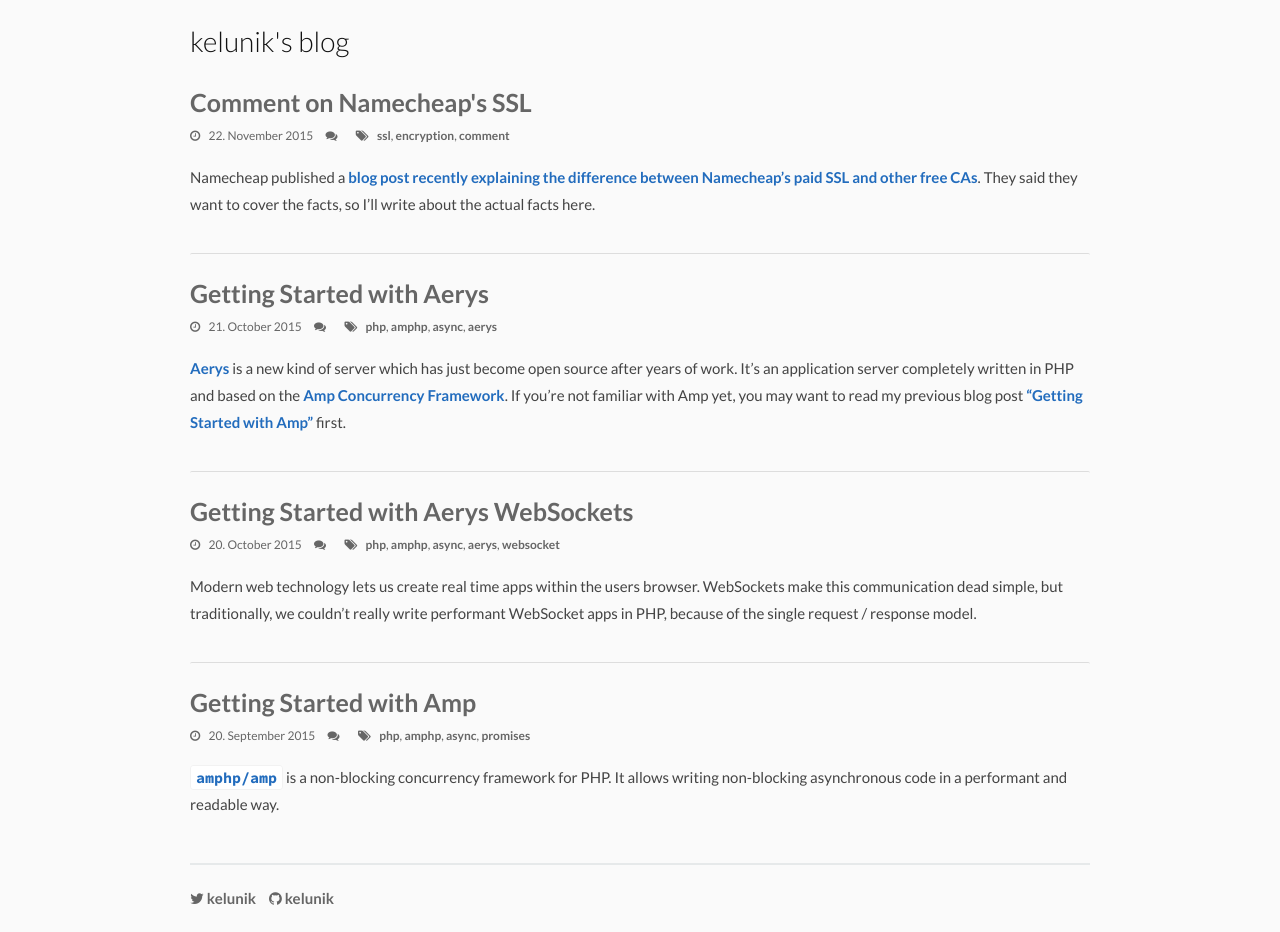
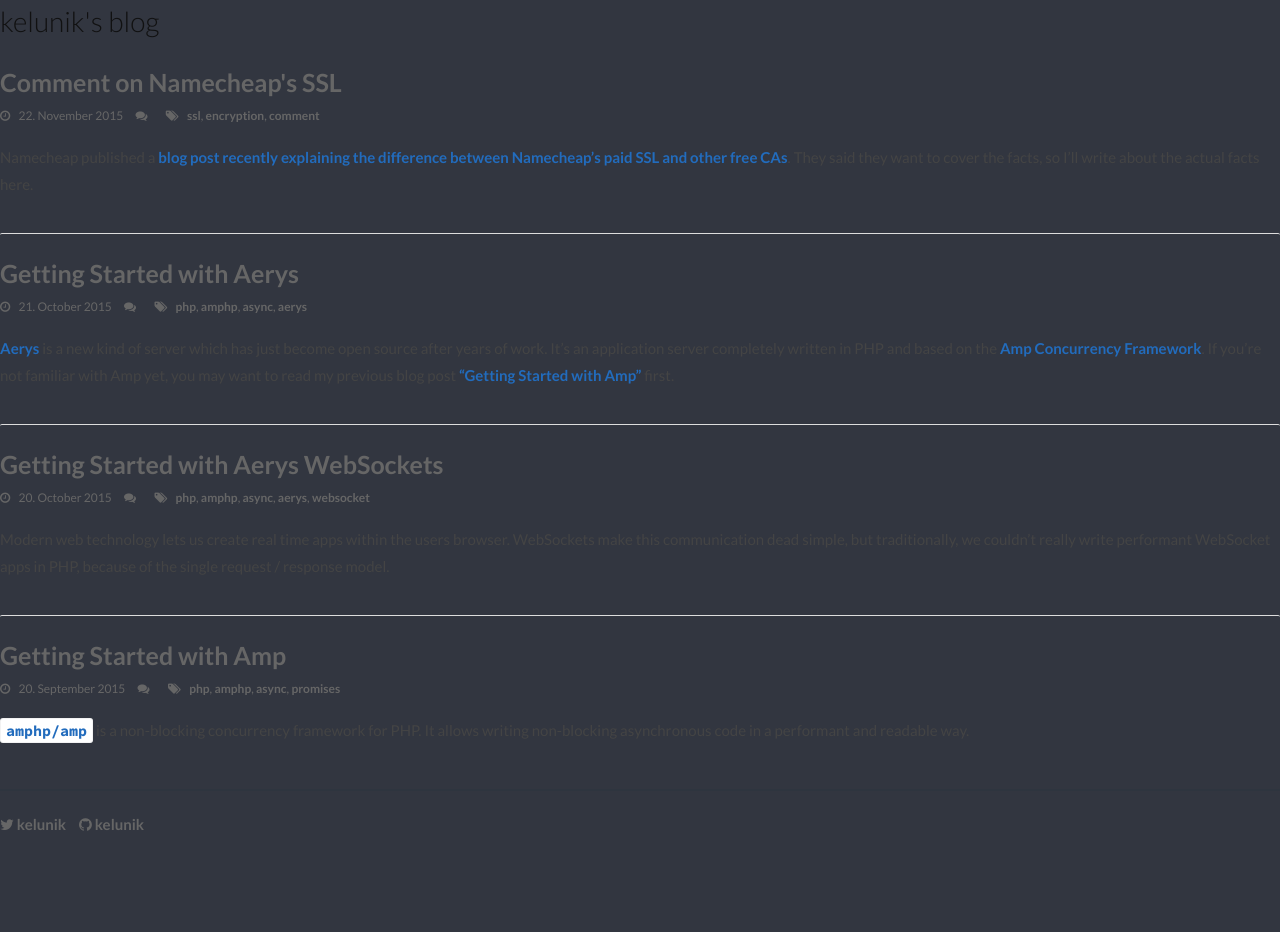
Before and after one commit to kelunik/kelunik.github.io, a Jekyll site: the page built from index.html, in a window 1280 px wide. Built offline with Jekyll 4.4.1, drawn with Linux system fonts in a browser that asks for light colours; nearby versions of some CDN libraries; comment, search, counter and statistics services are not loaded; after the commit the page ends 900 px from its top, so only the background shows below that.

Commit message:
Change to dark background

```diff
--- a/css/screen.css
+++ b/css/screen.css
@@ -1,4 +1,6 @@
-body { margin: 20px; background: #fafafa; font-family: "Lato", sans-serif; font-size: 15px; tab-size: 4; line-height: 180%; color: #111; }
+body { margin: 0; background: #323640; font-family: "Lato", sans-serif; font-size: 15px; tab-size: 4; line-height: 180%; color: #111; }
+
+article { padding: 20px 30px; background: #fff; margin: 0 auto; max-width: 960px; min-height: 100vh; box-sizing: border-box; box-shadow: 0 0 15px rgba(0,0,0,.4); }
 
 h1, h2, h3, h4, h5, h6 { font-weight: 300; }
 h1 code, h2 code, h3 code, h4 code, h5 code, h6 code { font-weight: 300; }
@@ -14,10 +16,6 @@
 blockquote p:last-child { margin-bottom: 0; }
 
 hr { height: 0; border: 0; border-bottom: 1px solid #ddd; margin: 20px 0; }
-
-header { margin: 0 auto; max-width: 900px; }
-main { margin: 0 auto; max-width: 900px; }
-footer { margin: 0 auto; max-width: 900px; }
 
 .related-posts { border-top: 2px solid rgba(0,39,59,.08); /* disqus color */ border-bottom: 2px solid rgba(0,39,59,.08); /* disqus color */ padding: 20px 0 10px 0; margin: 20px 0; }
 
```
